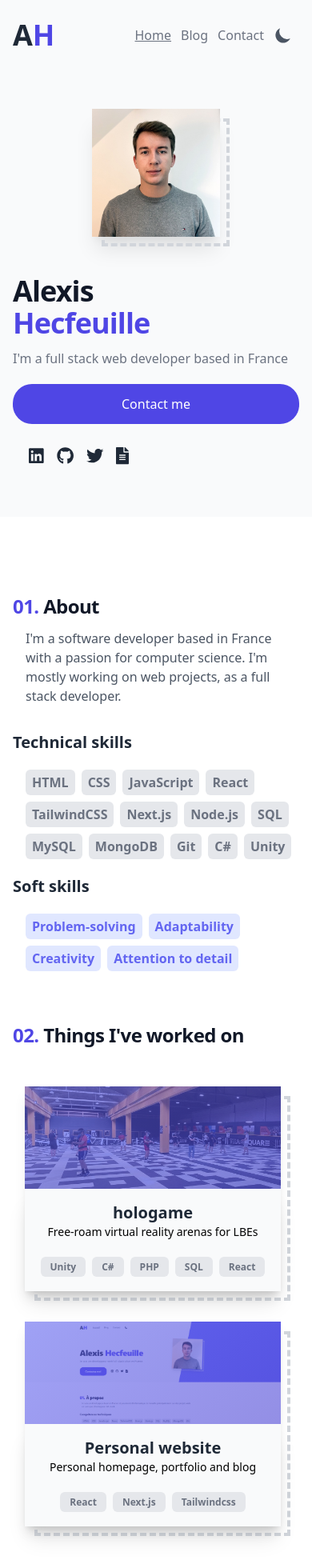
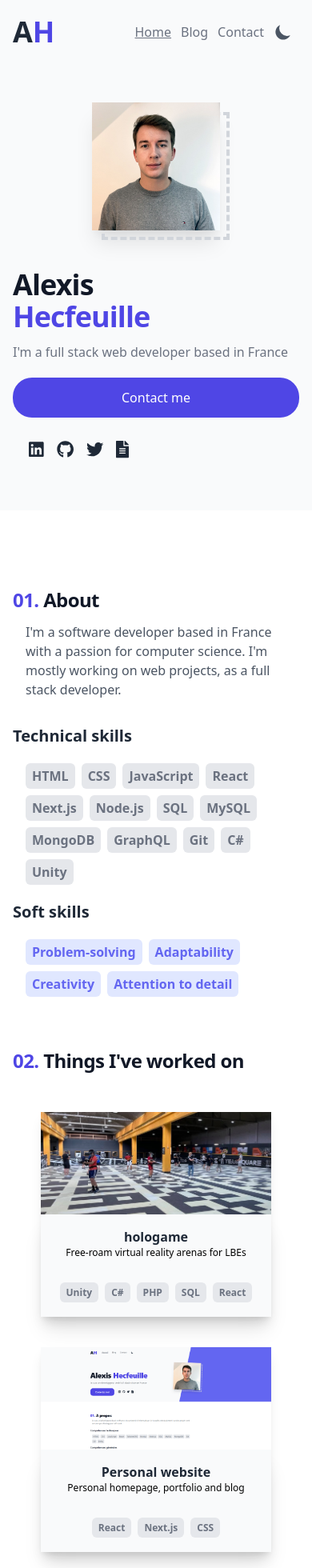
Before and after one commit to alexishecf/personal-website, a Next.js app: page / in a window 390 px wide. Shown: the top 1960 px of the page at 80% size. Built offline with nearby package versions, Linux system fonts and the light colour scheme.

Commit message:
some css changes

```diff
--- a/src/components/about.tsx
+++ b/src/components/about.tsx
@@ -26,12 +26,12 @@ export default function About() {
           "CSS",
           "JavaScript",
           "React",
-          "TailwindCSS",
           "Next.js",
           "Node.js",
           "SQL",
           "MySQL",
           "MongoDB",
+          "GraphQL",
           "Git",
           "C#",
           "Unity",
--- a/src/components/header.tsx
+++ b/src/components/header.tsx
@@ -8,13 +8,9 @@ type HeaderProps = {
 
 export default function Header({ children, activePage }: HeaderProps) {
   return (
-    <div>
-      <div className="relative dark:bg-gray-800 bg-gray-50 ">
-        <div className="max-w-6xl mx-auto">
-          <Navbar activePage={activePage} />
-          {children}
-        </div>
-      </div>
+    <div className="relative dark:bg-gray-800 bg-gray-50 ">
+      <Navbar activePage={activePage} />
+      {children}
     </div>
   );
 }
--- a/src/components/hero.tsx
+++ b/src/components/hero.tsx
@@ -11,7 +11,7 @@ import Link from "next/link";
 
 export default function Hero() {
   return (
-    <div className="mt-10 mx-auto max-w-7xl px-4 sm:mt-12 sm:px-6 md:mt-16 lg:mt-20 lg:px-8 xl:mt-28 ">
+    <div className="hero">
       {/* Photo */}
       <div className="lg:absolute lg:inset-y-0 lg:right-0 lg:bg-indigo-500 md:bg-transparent lg:w-2/5">
         <svg
--- a/src/components/navbar.tsx
+++ b/src/components/navbar.tsx
@@ -11,10 +11,8 @@ export default function Navbar({ activePage }: NavbarProps) {
   const intl = useIntl();
 
   return (
-    <div className="relative z-10 pb-6 bg-transparent lg:max-w-2xl lg:w-full ">
-      <div className="relative pt-6 px-4 sm:px-6 lg:px-8">
     <nav
-          className="relative flex items-center justify-between sm:h-10 lg:justify-start"
+      className="navbar"
       aria-label="Global"
     >
       <div className="flex items-center flex-grow flex-shrink-0 lg:flex-grow-0">
@@ -49,14 +47,14 @@ export default function Navbar({ activePage }: NavbarProps) {
             href: "mailto:alexis@hecfeuille.fr",
             activePage: "",
           },
-            ].map((item) => (
-              <Link key={item.name} href={item.href}>
+        ].map(({ name, href, activePage: page }) => (
+          <Link key={name} href={href}>
             <a
               className={`inline font-medium text-gray-500 hover:opacity-60 ${
-                    activePage === item.activePage ? "underline" : ""
+                activePage === page ? "underline" : ""
               }`}
             >
-                  {item.name}
+              {name}
             </a>
           </Link>
         ))}
@@ -64,7 +62,5 @@ export default function Navbar({ activePage }: NavbarProps) {
         <DarkModeSwitch />
       </div>
     </nav>
-      </div>
-    </div>
   );
 }
--- a/src/components/projects.tsx
+++ b/src/components/projects.tsx
@@ -41,32 +41,26 @@ export default function Projects() {
             technologies: [
               { label: "React" },
               { label: "Next.js" },
-              { label: "Tailwindcss" },
+              { label: "CSS" },
             ],
             href: "https://github.com/alexishecf/personal-website",
           },
         ].map((thing) => (
           <Link key={thing.product} href={thing.href}>
             <a target={thing.href.startsWith("/") ? "_self" : "_blank"}>
-              <div className="group relative inline-block w-80 h-64 -ml-2 md:mx-4 my-4 cursor-pointer shadow-lg">
-                <div className="absolute  top-3 left-3 w-full h-full">
-                  <div className="absolute w-full h-full  border-4 border-gray-300 group-hover:bg-indigo-400 group-hover:border-indigo-400 transition duration-150 border-dashed"></div>
-                </div>
-
-                <div className="absolute top-0 left-0 w-full h-full bg-gray-500 group-hover:bg-gray-300 transition duration-100">
+              <div className="group relative inline-block w-72 h-64 md:w-80 md:h-64  md:mx-4 my-4 cursor-pointer shadow-lg">
+                <div className="absolute top-0 left-0 w-full h-full bg-gray-500  transition duration-100">
                   <div className="w-full h-32 overflow-hidden">
                     <img src={thing.image} />
                   </div>
                 </div>
 
-                <div className="absolute w-full h-full bg-gradient-to-br from-indigo-500 to-indigo-700 opacity-60 group-hover:opacity-0 transition duration-150"></div>
-
-                <div className="absolute top-32 left-0 w-full h-32 bg-gray-50 shadow-xl dark:bg-gray-800 transition duration-100">
+                <div className="absolute top-32 left-0 w-full h-32 bg-gray-50 group-hover:bg-opacity-90 dark:group-hover:bg-opacity-90 shadow-xl dark:bg-gray-800 transition duration-100">
                   <div className="w-full text-center mt-4">
-                    <h1 className="text-xl font-bold text-gray-800 dark:text-gray-200">
+                    <h1 className="text-md md:text-xl font-bold text-gray-800 dark:text-gray-200">
                       {thing.product}
                     </h1>
-                    <p className="text-sm dark:text-gray-400">
+                    <p className="text-xs md:text-sm dark:text-gray-400">
                       {thing.description}
                     </p>
                   </div>
@@ -74,7 +68,7 @@ export default function Projects() {
                     {thing.technologies.map((technology) => (
                       <li
                         key={technology.label}
-                        className="inline px-3 py-1 mx-1 rounded-md text-gray-500 dark:text-gray-400 bg-gray-200 dark:bg-gray-700 hover:bg-gray-100 dark:hover:bg-gray-600 font-bold text-xs"
+                        className="inline px-2 md:px-3 py-1 mx-1 rounded-md text-gray-500 dark:text-gray-400 bg-gray-200 dark:bg-gray-700 hover:bg-gray-100 dark:hover:bg-gray-600 font-bold text-xs"
                       >
                         {technology.label}
                       </li>
--- a/src/pages/_app.tsx
+++ b/src/pages/_app.tsx
@@ -1,5 +1,6 @@
 import type { AppProps } from "next/app";
 import "../styles/globals.css";
+import "../styles/custom.css";
 import "@fortawesome/fontawesome-svg-core/styles.css";
 import { IntlProvider } from "react-intl";
 import { messagesFr } from "../../lang/fr-FR";
--- /dev/null
+++ b/src/styles/custom.css
@@ -0,0 +1,27 @@
+:root {
+  /* vars here */
+}
+
+body {
+  @apply bg-white;
+}
+
+body.dark {
+  @apply bg-gray-900;
+}
+
+div.container {
+  @apply relative max-w-6xl w-full;
+}
+
+nav.navbar {
+  @apply relative max-w-6xl w-full mx-auto z-10  flex items-center  lg:justify-start py-5 px-4 sm:px-6 lg:px-8;
+}
+
+div.hero {
+  @apply mt-10 mx-auto max-w-6xl px-4 sm:mt-12 sm:px-6 md:mt-16 lg:mt-20 lg:px-8 xl:mt-28;
+}
+
+a.inline-link {
+  @apply text-indigo-600 dark:text-indigo-400 hover:opacity-60;
+}
--- a/src/styles/globals.css
+++ b/src/styles/globals.css
@@ -1,16 +1,7 @@
 /* ./styles/globals.css */
+
+/* Do not write css in there directly, or it will recompile whole tailwind css and take 8+ seconds */
+
 @tailwind base;
 @tailwind components;
 @tailwind utilities;
-
-a.inline-link {
-    @apply text-indigo-600 dark:text-indigo-400 hover:opacity-60
-}
-
-body  {
-    @apply bg-white
-}
-
-body.dark  {
-    @apply bg-gray-900
-}
```
Lines whose indentation alone changed are shown as unchanged.
